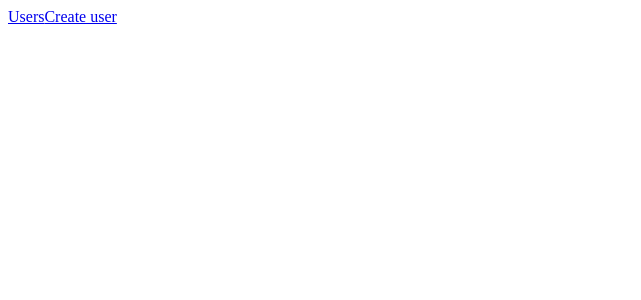
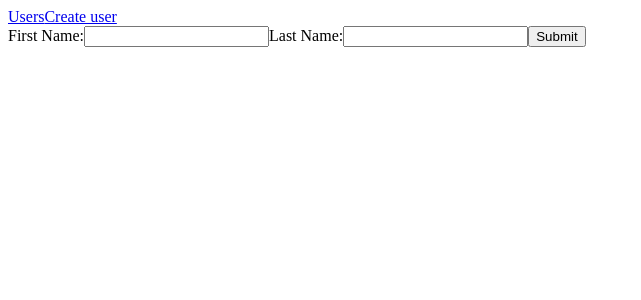
Before and after one commit to rafeira/user-list-application, a Vue app: page /users/1/edit in a window 1280 px wide. Before the commit this address had no page. Shown: the top 300 px of the page, without its empty margins (0-641 px from the left). Built offline with nearby package versions, Linux system fonts and the light colour scheme; no server answers.

Commit message:
Enable to update user

```diff
--- a/src/repositories/UserRository.js
+++ b/src/repositories/UserRository.js
@@ -22,5 +22,10 @@ class UserRepository {
   async remove(id) {
     return await this.axiosService.delete(`users/${id}`)
   }
+
+  async update(user) {
+    const data = user.toJson();
+    return await this.axiosService.put("users", data);
+  }
 }
 export default UserRepository;
--- a/src/router/index.js
+++ b/src/router/index.js
@@ -1,6 +1,6 @@
 import { createRouter, createWebHistory } from "vue-router";
 import UsersView from "../views/UsersView.vue";
-
+import User from '../models/User'
 const router = createRouter({
   history: createWebHistory(import.meta.env.BASE_URL),
   routes: [
@@ -19,6 +19,14 @@ const router = createRouter({
       name: "show-user",
       component: () => import("../views/ShowUser.vue"),
     },
+    {
+      path: "/users/:id/edit",
+      name: "edit-user",
+      component: () => import("../views/EditUser.vue"),
+      props: {
+        user: User
+      }
+    },
   ],
 });
 
--- a/src/services/UserService.js
+++ b/src/services/UserService.js
@@ -17,5 +17,8 @@ class UserService {
   async remove(id){
     return await this.userRepository.remove(id);
   }
+  async update(user){
+    return await this.userRepository.update(user);
+  }
 }
 export default UserService;
--- a/src/utils/http/AxiosService.js
+++ b/src/utils/http/AxiosService.js
@@ -15,5 +15,8 @@ class AxiosService {
   async delete(path, config = {}) {
     return await this.instance.delete(path, config);
   }
+  async put(path, data, config = {}) {
+    return await this.instance.put(path, data, config)
+  }
 }
 export default AxiosService;
--- /dev/null
+++ b/src/views/EditUser.vue
@@ -0,0 +1,51 @@
+<script>
+import User from '../models/User'
+import UserService from '../services/UserService';
+
+export default {
+
+  data() {
+    return {
+      user: new User(),
+      userService: new UserService()
+    };
+  },
+  async mounted() {
+    await this.getUser();
+  },
+
+  methods: {
+    async getUser() {
+      await this.userService.find(this.$route.params.id)
+        .then(user => {
+          this.user = user;
+        })
+        .catch(error => {
+          console.error('Error fetching user:', error);
+        });
+    },
+    async submitForm() {
+      await this.userService.update(this.user)
+      .then((_) => this.$router.push({name: 'show-user', params: {id: this.user.id}}))
+      .catch((error) => console.error(error));
+    }
+  }
+};
+</script>
+
+<template>
+  <div class="about">
+    <form @submit.prevent="submitForm">
+      <label for="firstName">First Name:</label>
+      <input type="text" id="firstName" v-model="user.first_name">
+
+      <label for="lastName">Last Name:</label>
+      <input type="text" id="lastName" v-model="user.last_name">
+
+      <button type="submit">Submit</button>
+    </form>
+  </div>
+</template>
+<style>
+
+</style>
--- a/src/views/UsersView.vue
+++ b/src/views/UsersView.vue
@@ -57,6 +57,9 @@ export default {
             <span>
               <button @click="onRemoveUserPressed(user.id)">Remover</button>
             </span>
+            <span>
+              <button @click="onEditUserPressed(user.id)">Edit</button>
+            </span>
           </td>
         </tr>
       </tbody>
```
